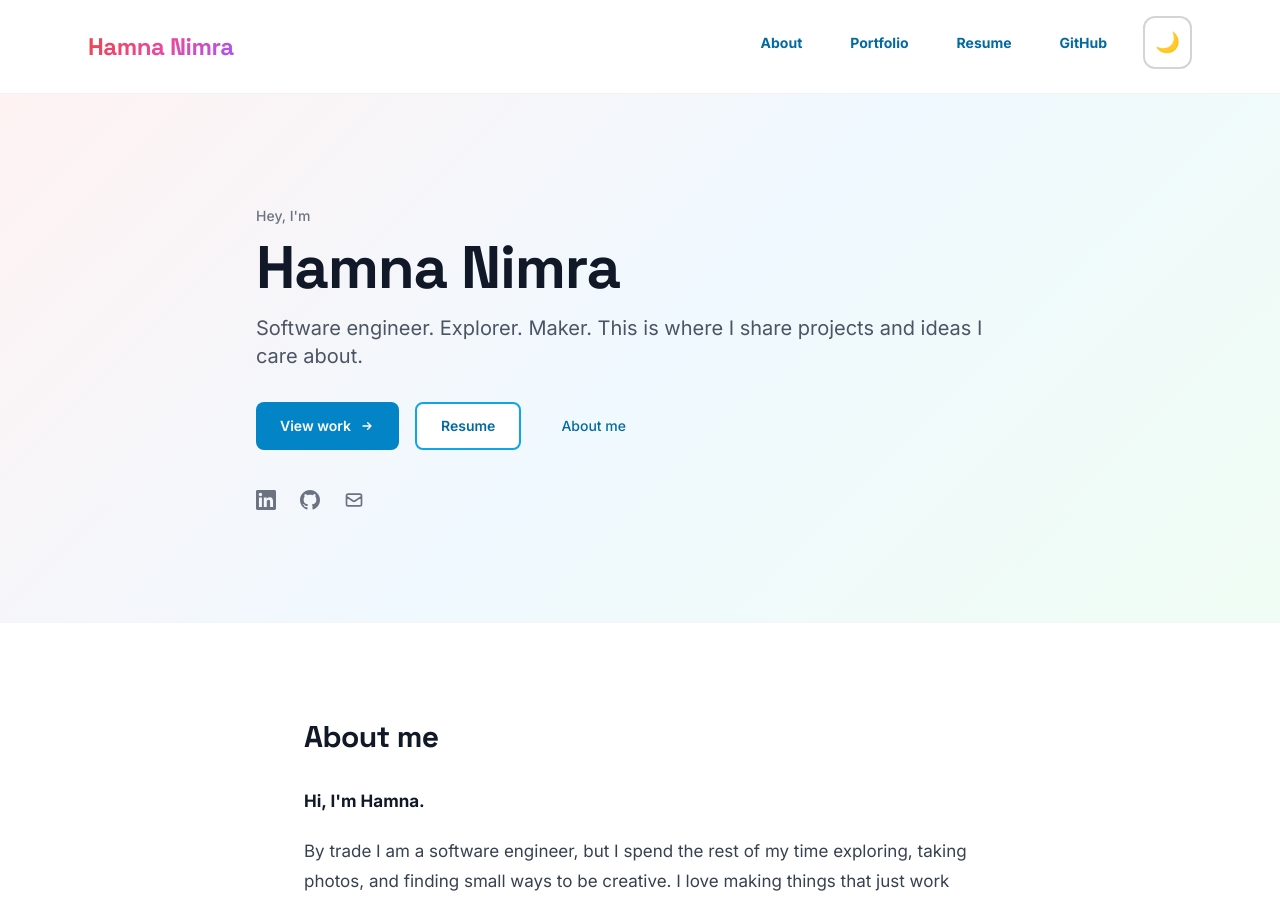
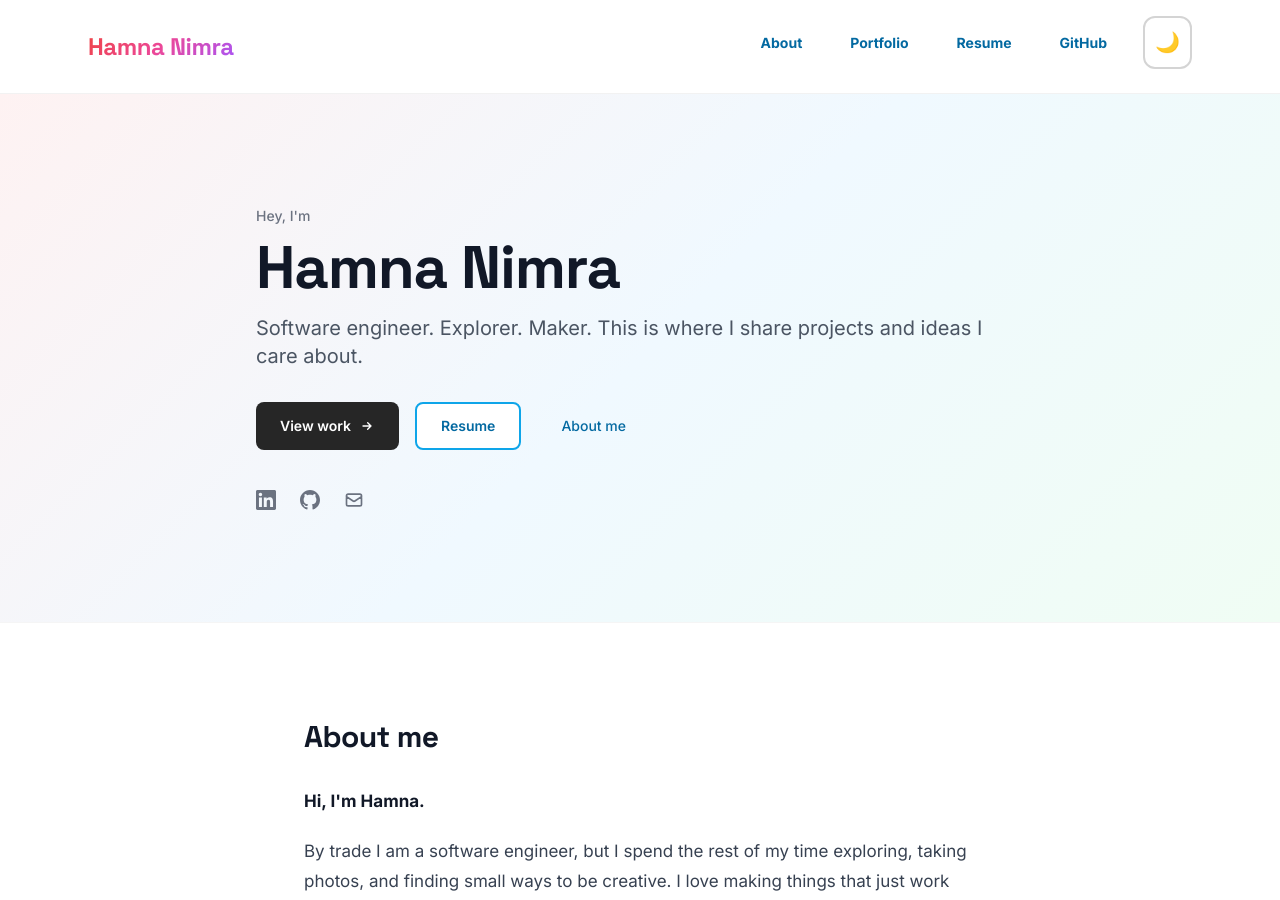
Before and after one commit to HamnaNimra/hamnanimra.github.io, a Jekyll site: the page built from index.html, in a window 1280 px wide and 900 px high. Built offline with Jekyll 4.4.1, drawn with Linux system fonts in a browser that asks for light colours; nearby versions of some CDN libraries.

Commit message:
simple dark-on-light / light-on-dark pattern that stays readable and consistent in both themes

```diff
--- a/index.html
+++ b/index.html
@@ -16,7 +16,7 @@
         Software engineer. Explorer. Maker. This is where I share projects and ideas I care about.
       </p>
       <div class="flex flex-wrap gap-4">
-        <a href="/work/" class="inline-flex items-center gap-2 px-6 py-3 bg-accent-600 dark:bg-accent-500 text-white rounded-lg font-semibold text-sm hover:bg-accent-700 dark:hover:bg-accent-400 hover:shadow-lg transition-all duration-200">
+        <a href="/work/" class="inline-flex items-center gap-2 px-6 py-3 bg-neutral-800 dark:bg-neutral-100 text-white dark:text-neutral-900 rounded-lg font-semibold text-sm hover:bg-neutral-700 dark:hover:bg-white hover:shadow-lg transition-all duration-200">
           View work
           <svg class="w-4 h-4" fill="none" stroke="currentColor" viewBox="0 0 24 24"><path stroke-linecap="round" stroke-linejoin="round" stroke-width="2" d="M13 7l5 5m0 0l-5 5m5-5H6"/></svg>
         </a>
@@ -106,7 +106,7 @@
       </div>
 
       <div class="mt-12 text-center">
-        <a href="/work/" class="inline-flex items-center gap-2 px-8 py-4 bg-accent-600 dark:bg-accent-500 text-white rounded-2xl font-bold text-lg hover:bg-accent-700 dark:hover:bg-accent-400 hover:shadow-xl transition-all duration-200">
+        <a href="/work/" class="inline-flex items-center gap-2 px-8 py-4 bg-neutral-800 dark:bg-neutral-100 text-white dark:text-neutral-900 rounded-2xl font-bold text-lg hover:bg-neutral-700 dark:hover:bg-white hover:shadow-xl transition-all duration-200">
           View all work
           <svg class="w-5 h-5" fill="none" stroke="currentColor" viewBox="0 0 24 24">
             <path stroke-linecap="round" stroke-linejoin="round" stroke-width="2" d="M13 7l5 5m0 0l-5 5m5-5H6"/>
@@ -225,7 +225,7 @@
       </div>
 
       <div class="mt-12 text-center">
-        <a href="https://github.com/HamnaNImra" target="_blank" rel="noopener noreferrer" class="inline-flex items-center gap-2 px-8 py-4 bg-accent-600 dark:bg-accent-500 text-white rounded-2xl font-bold text-lg hover:bg-accent-700 dark:hover:bg-accent-400 hover:shadow-xl transition-all duration-200">
+        <a href="https://github.com/HamnaNImra" target="_blank" rel="noopener noreferrer" class="inline-flex items-center gap-2 px-8 py-4 bg-neutral-800 dark:bg-neutral-100 text-white dark:text-neutral-900 rounded-2xl font-bold text-lg hover:bg-neutral-700 dark:hover:bg-white hover:shadow-xl transition-all duration-200">
           View on GitHub
           <svg class="w-5 h-5" fill="none" stroke="currentColor" viewBox="0 0 24 24">
             <path stroke-linecap="round" stroke-linejoin="round" stroke-width="2" d="M10 6H6a2 2 0 00-2 2v10a2 2 0 002 2h10a2 2 0 002-2v-4M14 4h6m0 0v6m0-6L10 14"/>
```
